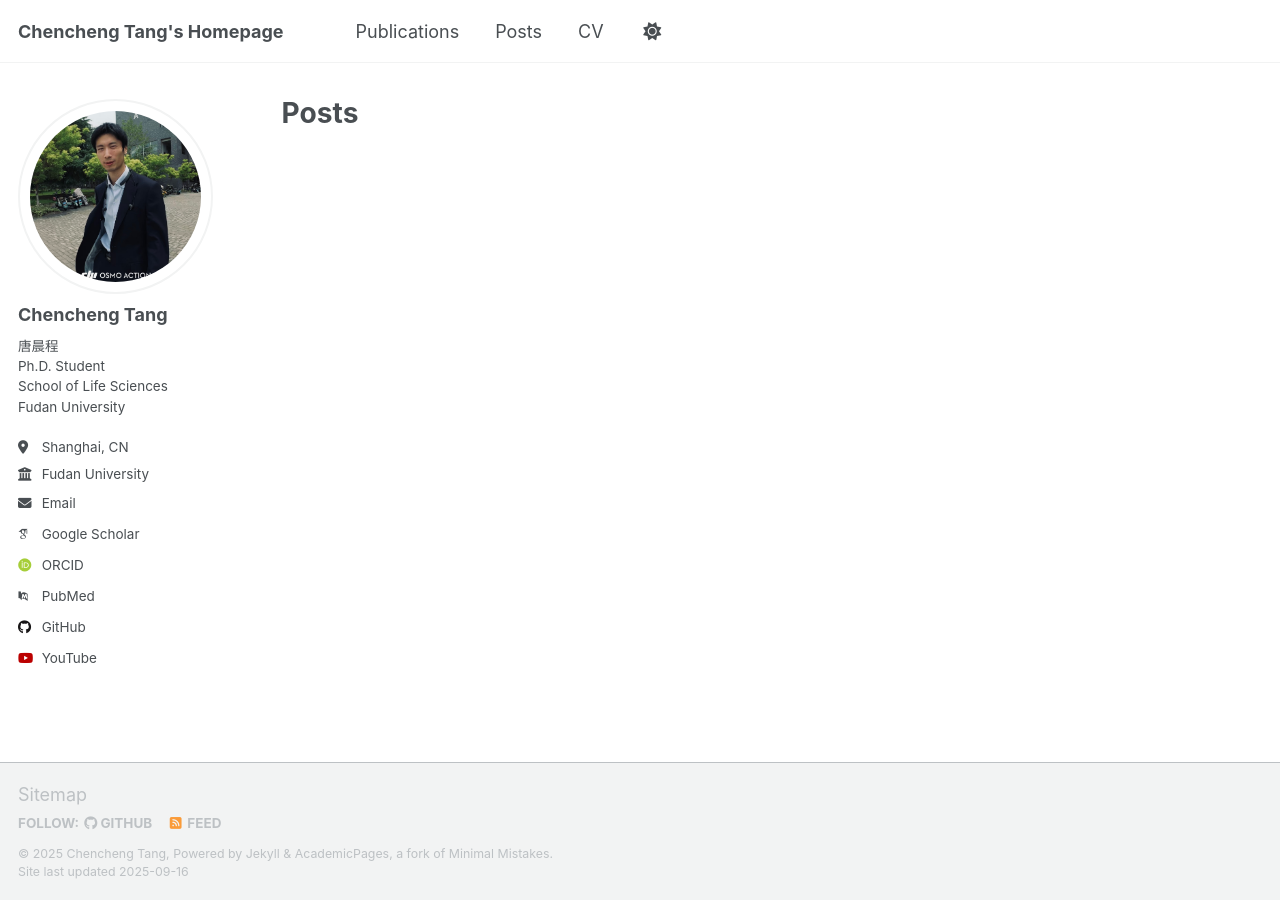
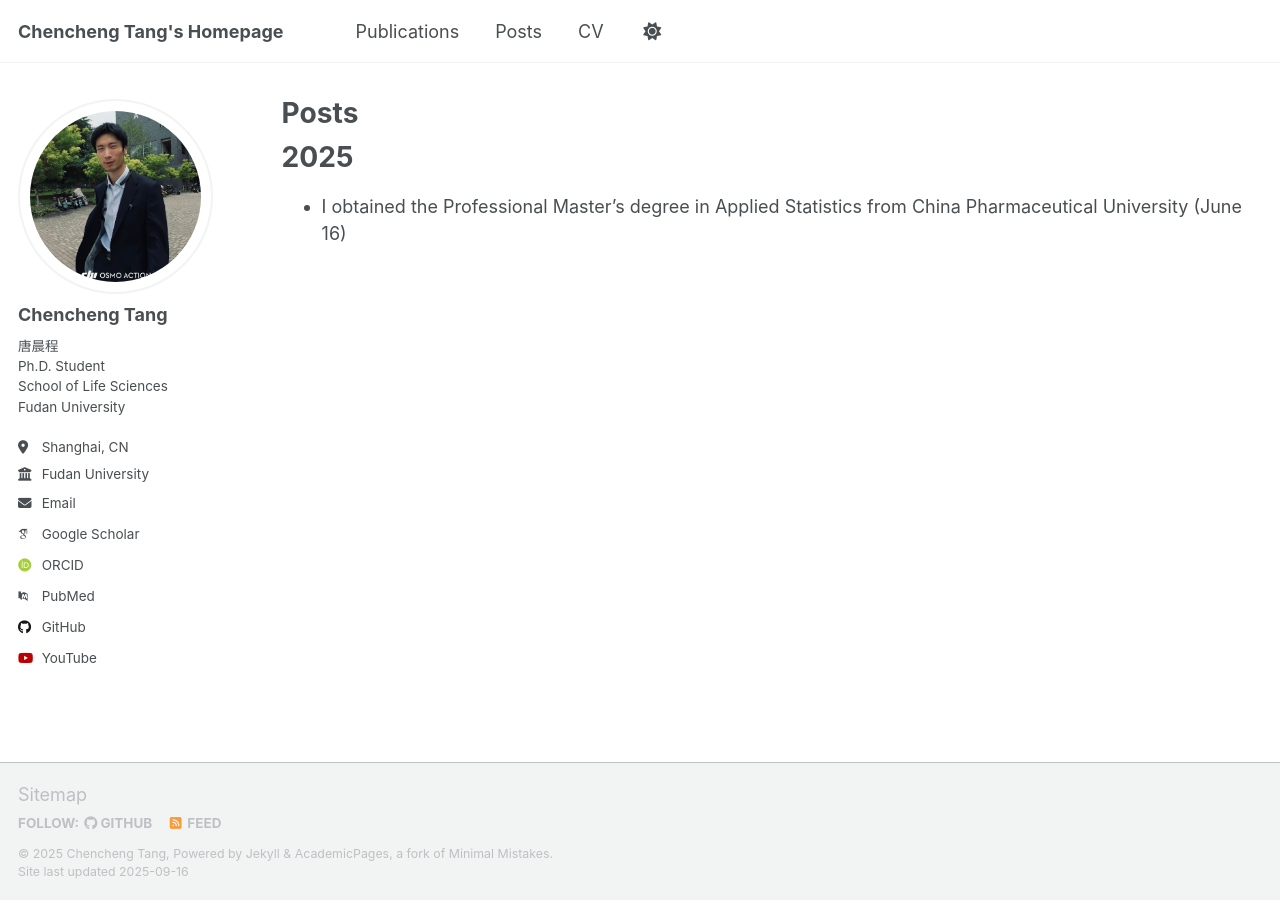
Before and after one commit to AI4Sfrontline/ai4sfrontline.github.io, a Jekyll site: the page built from _pages/posts.md, in a window 1280 px wide. Built offline with Jekyll 4.4.1, drawn with Linux system fonts in a browser that asks for light colours; some web fonts are replaced; a script that is not in the unit is left out.

Commit message:
Update posts.md

```diff
--- a/_pages/posts.md
+++ b/_pages/posts.md
@@ -6,3 +6,7 @@ author_profile: true
 redirect_from:
   - /wordpress/posts/
 ---
+
+2025
+======
+* I obtained the Professional Master's degree in Applied Statistics from China Pharmaceutical University (June 16)
```
